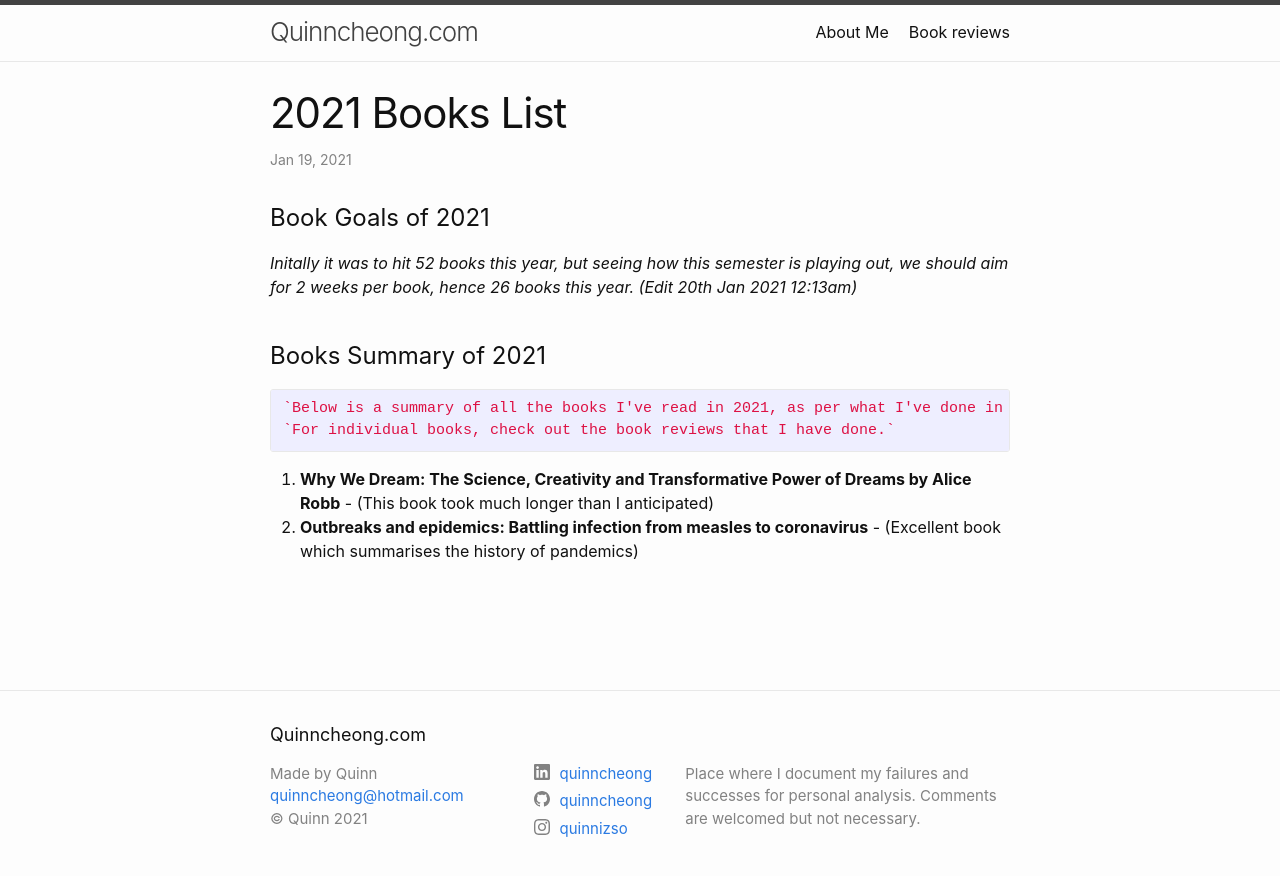
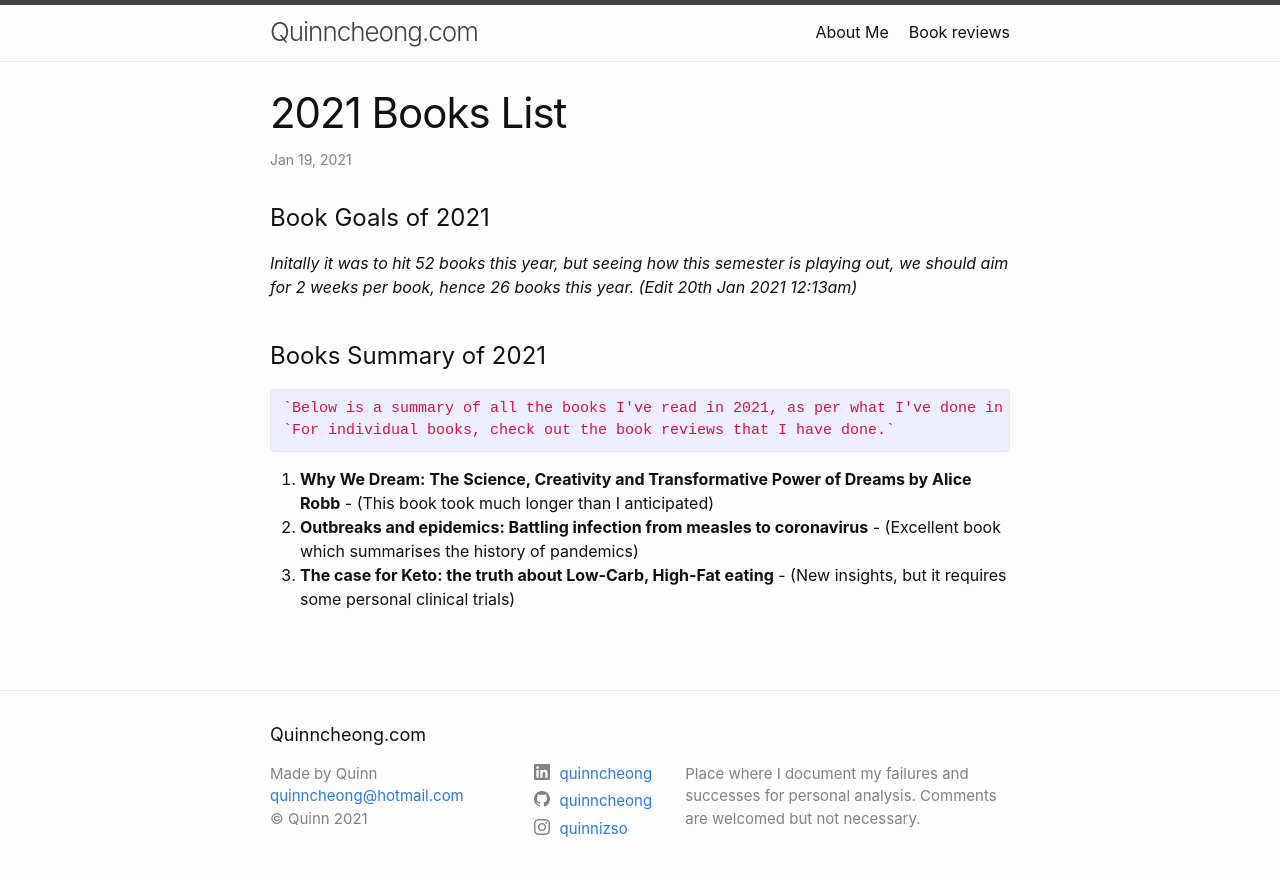
Before and after one commit to quinncheong/quinncheong.github.io, a Jekyll site: the page built from posts-book-reviews/_posts/2021-01-19-books-list-2021.markdown, in a window 1280 px wide. Shown: the top 876 px of the page. Built offline with Jekyll 4.4.1, drawn with Linux system fonts in a browser that asks for light colours.

Commit message:
updated booklist

```diff
--- a/posts-book-reviews/_posts/2021-01-19-books-list-2021.markdown
+++ b/posts-book-reviews/_posts/2021-01-19-books-list-2021.markdown
@@ -17,6 +17,7 @@ category: Book reviews
 
 1. **Why We Dream: The Science, Creativity and Transformative Power of Dreams by Alice Robb** - (This book took much longer than I anticipated)
 2. **Outbreaks and epidemics: Battling infection from measles to coronavirus** - (Excellent book which summarises the history of pandemics)
+3. **The case for Keto: the truth about Low-Carb, High-Fat eating** - (New insights, but it requires some personal clinical trials)
 
 <!-- {% highlight ruby %}
 def print_hi(name)
```
